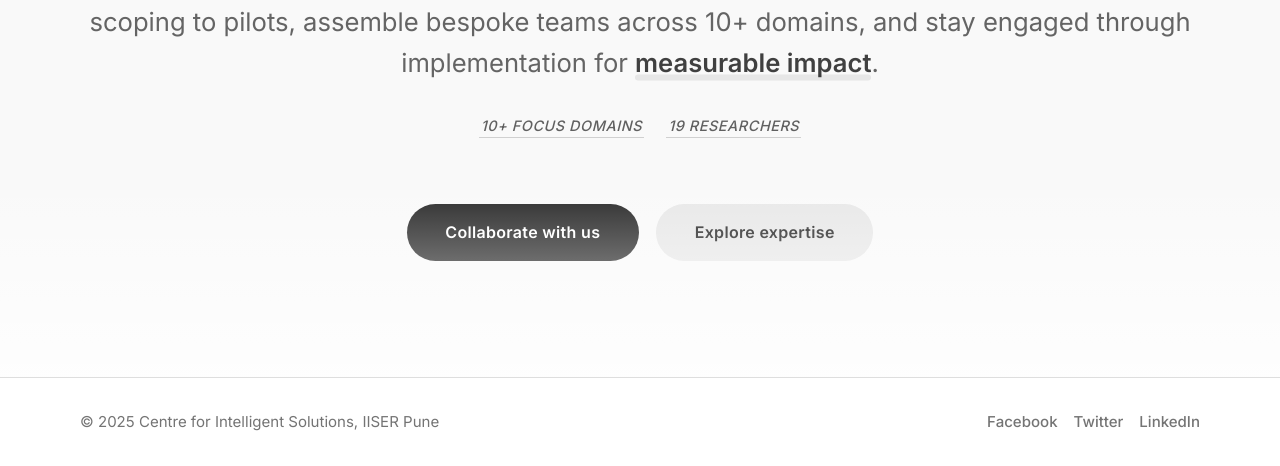
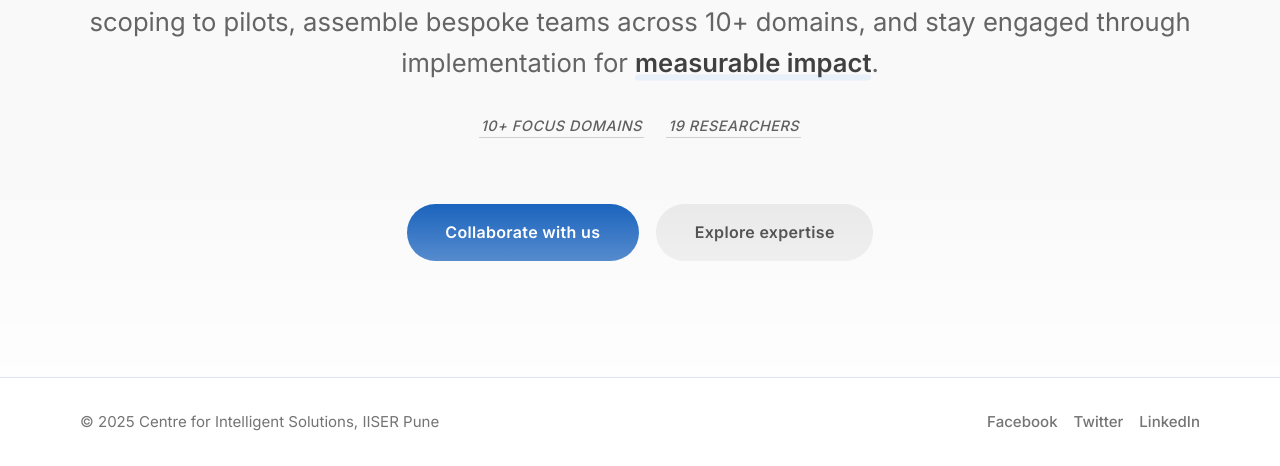
Before and after one commit to ritams/cis, a plain HTML site: page index.html in a window 1280 px wide. Shown: the part 510-976 px from the top of the page. Drawn offline with Linux system fonts and the light colour scheme.

Commit message:
style: update color scheme from grayscale to blue theme for UI elements

```diff
--- a/assets/css/style.css
+++ b/assets/css/style.css
@@ -13,14 +13,14 @@
   --cis-surface: var(--cis-white);
   --cis-text: var(--cis-gray-820);
   --cis-muted: var(--cis-gray-420);
-  --cis-primary: var(--cis-gray-820);
-  --cis-primary-hover: var(--cis-gray-640);
-  --cis-accent: var(--cis-gray-240);
-  --cis-border: rgba(var(--cis-black-rgb), 0.14);
-  --cis-tint-light: rgba(var(--cis-black-rgb), 0.06);
-  --cis-tint-medium: rgba(var(--cis-black-rgb), 0.1);
-  --cis-tint-strong: rgba(var(--cis-black-rgb), 0.18);
-  --cis-shadow-soft: 0 1.125rem 2.625rem -1.875rem rgba(var(--cis-black-rgb), 0.38);
+  --cis-primary: #0051b5ff;
+  --cis-primary-hover: #003980ff;
+  --cis-accent: #1a81ffff;
+  --cis-border: rgba(0, 81, 181, 0.14);
+  --cis-tint-light: rgba(0, 81, 181, 0.06);
+  --cis-tint-medium: rgba(0, 81, 181, 0.1);
+  --cis-tint-strong: rgba(0, 81, 181, 0.18);
+  --cis-shadow-soft: 0 1.125rem 2.625rem -1.875rem rgba(0, 81, 181, 0.38);
   --cis-radius: 0.875rem;
   --cis-radius-pill: 999rem;
   --cis-border-width: 0.0625rem;
@@ -577,7 +577,7 @@ section {
   bottom: 0;
   width: 100%;
   height: 0.25em;
-  background: rgba(var(--cis-black-rgb), 0.08);
+  background: rgba(26, 129, 255, 0.08);
   border-radius: var(--cis-radius-pill);
   transform: translateY(25%);
 }
```
